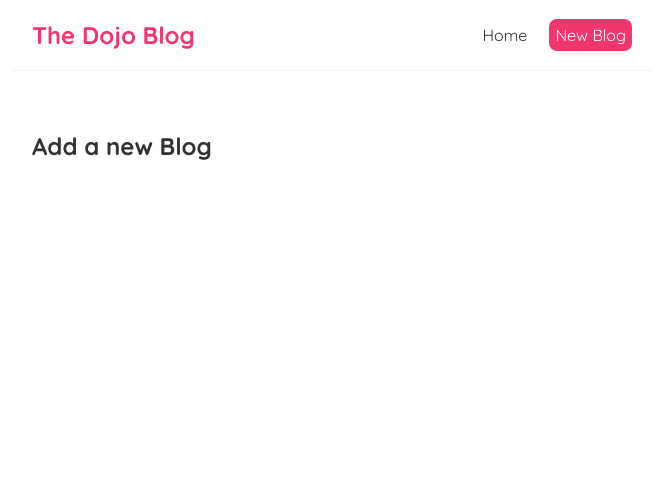
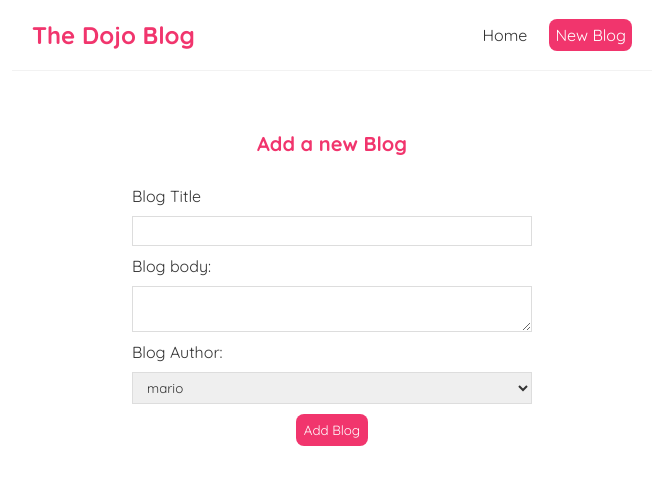
Before and after one commit to CristianoAltomonte/dojo-blog, a React (Create React App) app: page /create in a window 1280 px wide. Shown: the top 484 px of the page, without its empty margins (308-971 px from the left). Built offline with nearby package versions, Linux system fonts and the light colour scheme.

Commit message:
Controlled Inputs (forms)

```diff
--- a/src/components/BlogDetails.js
+++ b/src/components/BlogDetails.js
@@ -1,12 +1,25 @@
-import React from "react";
 import { useParams } from "react-router-dom";
+import useFetch from "../UseFetch";
 
 function BlogDetails() {
   const { id } = useParams();
+  const {
+    data: blog,
+    isPending,
+    error,
+  } = useFetch("http://localhost:3000/blogs/" + id);
 
   return (
     <div className="blog-details">
-      <h2>Blog Details {id}</h2>
+      {isPending && <div>Loading...</div>}
+      {error && <div>{error}</div>}
+      {blog && (
+        <article>
+          <h2>{blog.title}</h2>
+          <p>Written by {blog.author}</p>
+          <div>{blog.body}</div>
+        </article>
+      )}
     </div>
   );
 }
--- a/src/components/Create.js
+++ b/src/components/Create.js
@@ -1,9 +1,34 @@
-import React from "react";
+import { useState } from "react";
 
 function Create() {
+  const [title, setTitle] = useState("");
+  const [body, setBody] = useState("");
+  const [author, setAuthor] = useState("mario");
+
   return (
     <div className="create">
       <h2>Add a new Blog</h2>
+      <form action="">
+        <label>Blog Title</label>
+        <input
+          type="text"
+          required
+          value={title}
+          onChange={(e) => setTitle(e.target.value)}
+        />
+        <label>Blog body:</label>
+        <textarea
+          required
+          value={body}
+          onChange={(e) => setBody(e.target.value)}
+        ></textarea>
+        <label>Blog Author:</label>
+        <select value={author} onChange={(e) => setAuthor(e.target.value)}>
+          <option value="mario">mario</option>
+          <option value="yoshi">yoshi</option>
+        </select>
+        <button>Add Blog</button>
+      </form>
     </div>
   );
 }
--- a/src/components/Home.js
+++ b/src/components/Home.js
@@ -1,4 +1,4 @@
-import { useState } from "react";
+// import { useState } from "react";
 import BlogList from "./BlogList";
 import useFetch from "../UseFetch";
 
@@ -8,18 +8,18 @@
     isPending,
     error,
   } = useFetch("http://localhost:3000/blogs");
-  const [name, setName] = useState("mario");
-  const [age, setAge] = useState(25);
+  // const [name, setName] = useState("mario");
+  // const [age, setAge] = useState(25);
 
   // const handleDelete = (id) => {
   //   const newBlogs = blogs.filter((blog) => blog.id !== id);
   //   setBlogs(newBlogs);
   // };
 
-  const handleClick = () => {
-    setName("luigi");
-    setAge(30);
-  };
+  // const handleClick = () => {
+  //   setName("luigi");
+  //   setAge(30);
+  // };
 
   return (
     <div className="home">
@@ -27,10 +27,10 @@
       {isPending && <div>Loading...</div>}
 
       <h2>Homepage</h2>
-      <button onClick={handleClick}>Click me</button>
+      {/* <button onClick={handleClick}>Click me</button>
       <p>
         {name} is {age} years old
-      </p>
+      </p> */}
       {blogs && <BlogList blogs={blogs} title="All Blogs" />}
     </div>
   );
--- a/src/index.css
+++ b/src/index.css
@@ -52,3 +52,55 @@
 .blog-preview a {
   text-decoration: none;
 }
+
+/* blog details page */
+.blog-details h2 {
+  font-size: 20px;
+  color: #f1356d;
+  margin-bottom: 10px;
+}
+.blog-details div {
+  margin: 20px 0;
+}
+.blog-details button {
+  background: #f1356d;
+  color: #fff;
+  border: 0;
+  padding: 8px;
+  border-radius: 8px;
+  cursor: pointer;
+}
+
+/* create new blog form */
+.create {
+  max-width: 400px;
+  margin: 0 auto;
+  text-align: center;
+}
+.create label {
+  text-align: left;
+  display: block;
+}
+.create h2 {
+  font-size: 20px;
+  color: #f1356d;
+  margin-bottom: 30px;
+}
+.create input,
+.create textarea,
+.create select {
+  width: 100%;
+  padding: 6px 10px;
+  margin: 10px 0;
+  border: 1px solid #ddd;
+  box-sizing: border-box;
+  display: block;
+}
+.create button {
+  background: #f1356d;
+  color: #fff;
+  border: 0;
+  padding: 8px;
+  border-radius: 8px;
+  cursor: pointer;
+}
```
